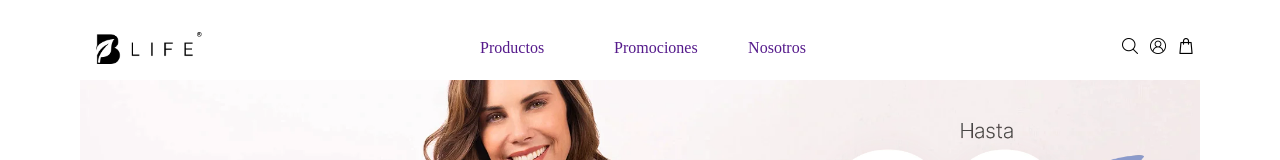
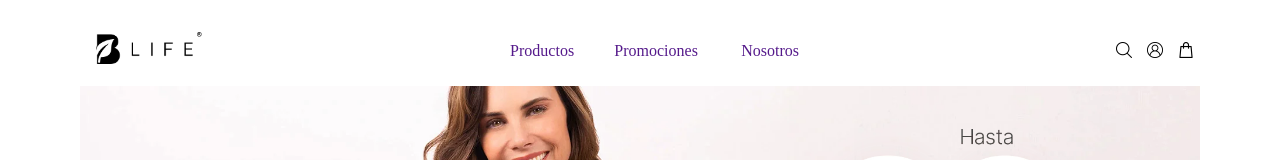
Before and after one commit to Robmargar/PT_Blife, a React (Vite) app: page / in a window 1280 px wide. Shown: the top 160 px of the page. Built offline with nearby package versions, Linux system fonts and the light colour scheme.

Commit message:
Finalizado el estilo de la Navbar

```diff
--- a/src/App.jsx
+++ b/src/App.jsx
@@ -8,7 +8,7 @@ function App() {
     <>
     <Navbar/>
     <Baner/>
-     <Cards/>
+    <Cards/>
     </>
   )
 }
--- a/src/Componentes/Navbar.jsx
+++ b/src/Componentes/Navbar.jsx
@@ -4,13 +4,15 @@ export const Navbar = () => {
   return (
     <section>
       <div class="navbar">
-        <img class="blife-logo" src="../../public/Navbar/Blife.png" alt="" />
+        <a href="">
+         <img class="blife-logo" src="../../public/Navbar/Blife.png" alt="" />
+        </a>
         <div class="menu">
-          <a href="">Productos</a>
-          <a href="">Promociones</a>
-          <a href="">Nosotros</a>
+          <a class="a-menu" href="">Productos</a>
+          <a class="a-menu" href="">Promociones</a>
+          <a class="a-menu" href="">Nosotros</a>
         </div>
-        <div >
+        <div class="menu-icons">
           <button class="nav-button" >
            <img class="nav-logo" src="../../public/Navbar/lupa.png" alt="Logo_busqueda" />
           </button >
--- a/src/Style_Components/Nav.css
+++ b/src/Style_Components/Nav.css
@@ -6,12 +6,18 @@
     height: auto;
     margin-bottom: 1rem;
 }
+.menu, .menu-icons{
+    display: flex;
+    justify-content: center;
+}
 
 .menu{
-    display: flex;
     width: 75%;
-    justify-content: center;
     column-gap: 2rem;
+}
+
+.menu-icons{
+    column-gap: 3px;
 }
 
 .nav-logo{
@@ -24,14 +30,16 @@
     margin-left: 1rem;
 }
 
-a{
+.a-menu{
+    display: flex;
+    justify-content: center;
     font-family: bold;
     text-decoration: none;
     padding: 0 6px;
-    width: 90px;
+    width: 70px;
 }
 
-a:hover{
+.a-menu:hover{
     background-color: #EDA836;
     border-radius: 40%;
 }
```
